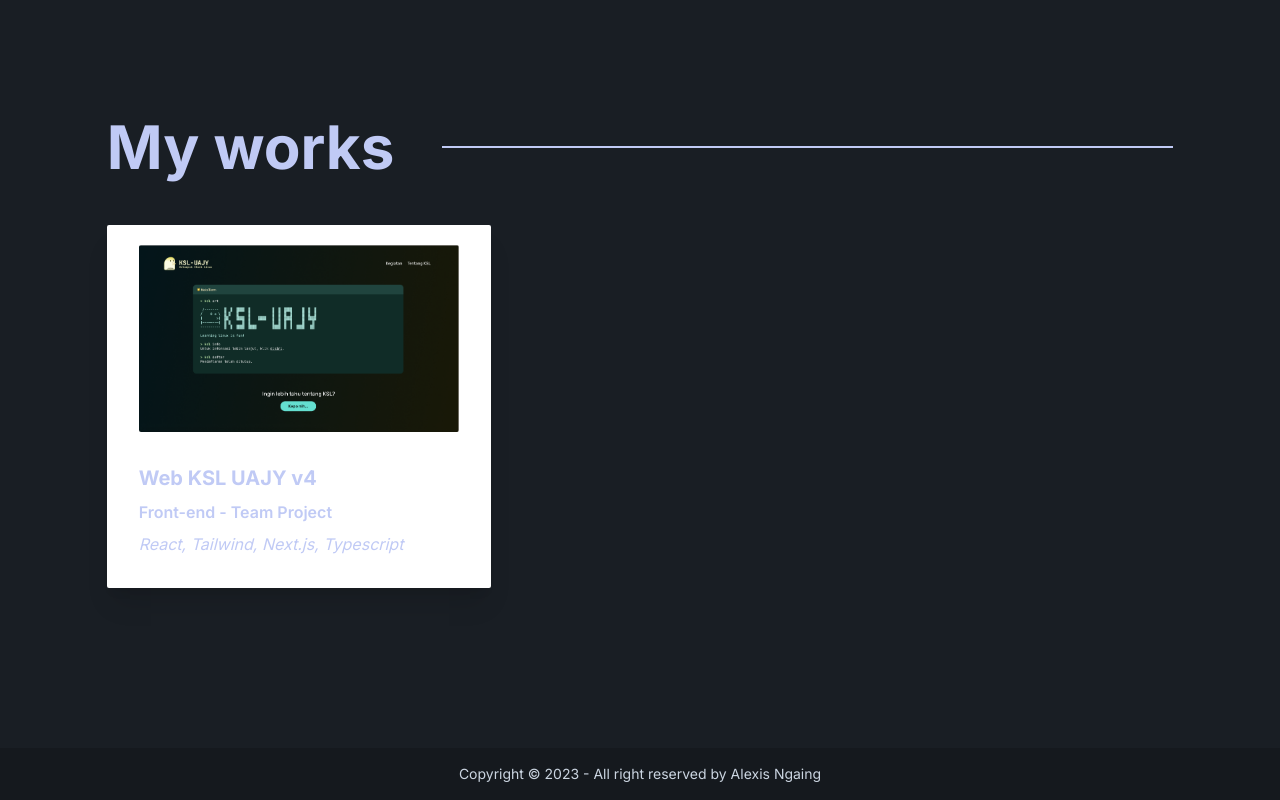
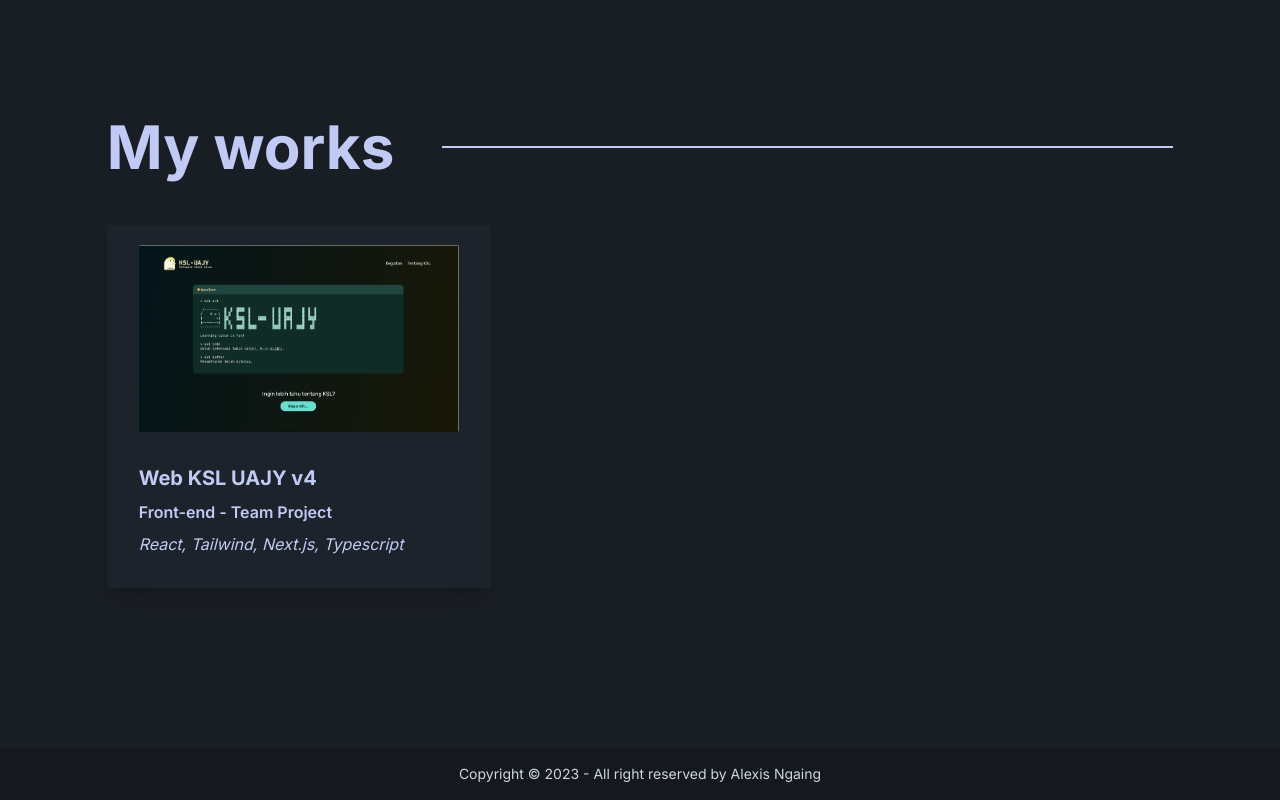
Before and after one commit to alexisngaing/alexisngaing.github.io, a Next.js app: page / in a window 1280 px wide. Shown: the part 1483-2283 px from the top of the page. Built offline with nearby package versions, Linux system fonts and the light colour scheme.

Commit message:
fix card color

```diff
--- a/components/Gallery.tsx
+++ b/components/Gallery.tsx
@@ -16,7 +16,7 @@ function Gallery() {
         </div> */}
 
         <div className="pb-40 pt-12 lg:flex lg:gap-6">
-          <div className="card mx-auto w-80 content-center rounded-sm bg-base-100 shadow-xl md:mx-0 md:w-96">
+          <div className="card mx-auto w-80 content-center rounded-sm bg-[#1d232a] shadow-xl md:mx-0 md:w-96">
             <a href="https://github.com/ksl-uajy/ksl.himaforka-uajy.org" target="blank_">
               <figure className="md:px-5 md:pt-5">
                 <img
```
